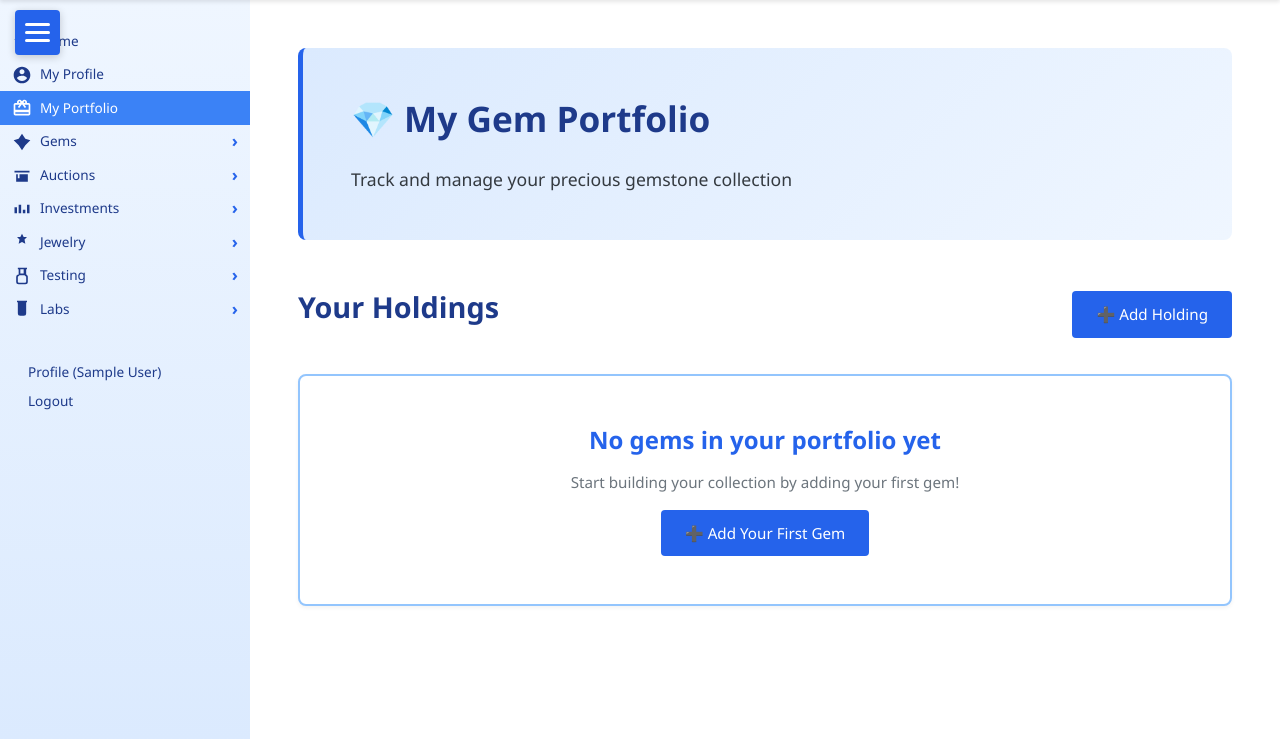
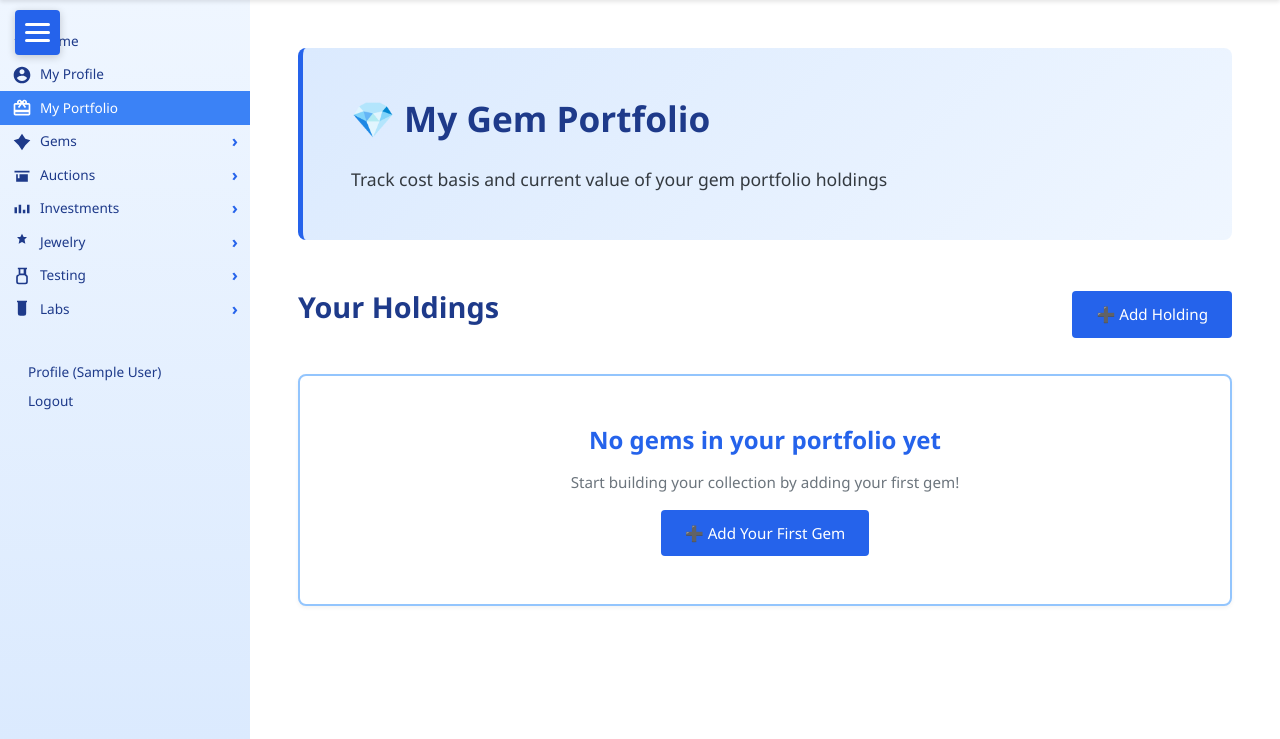
Before and after one commit to BusyStas/gems, a Flask app: page /portfolio/ in a window 1280 px wide. Shown: the part 60-799 px from the top of the page. Run offline with Flask 3, Linux system fonts and the light colour scheme; the visitor is signed in with stand-in values (Sample User, id 1); data that the repository does not hold is empty.

Commit message:
Track cost basis and current value of your gem portfolio holdings

```diff
--- a/templates/portfolio/index.html
+++ b/templates/portfolio/index.html
@@ -5,7 +5,7 @@
 {% block content %}
 <div class="hero-section">
     <h1>💎 My Gem Portfolio</h1>
-    <p>Track and manage your precious gemstone collection</p>
+    <p>Track cost basis and current value of your gem portfolio holdings</p>
 </div>
 
 <div class="content-section">
```
